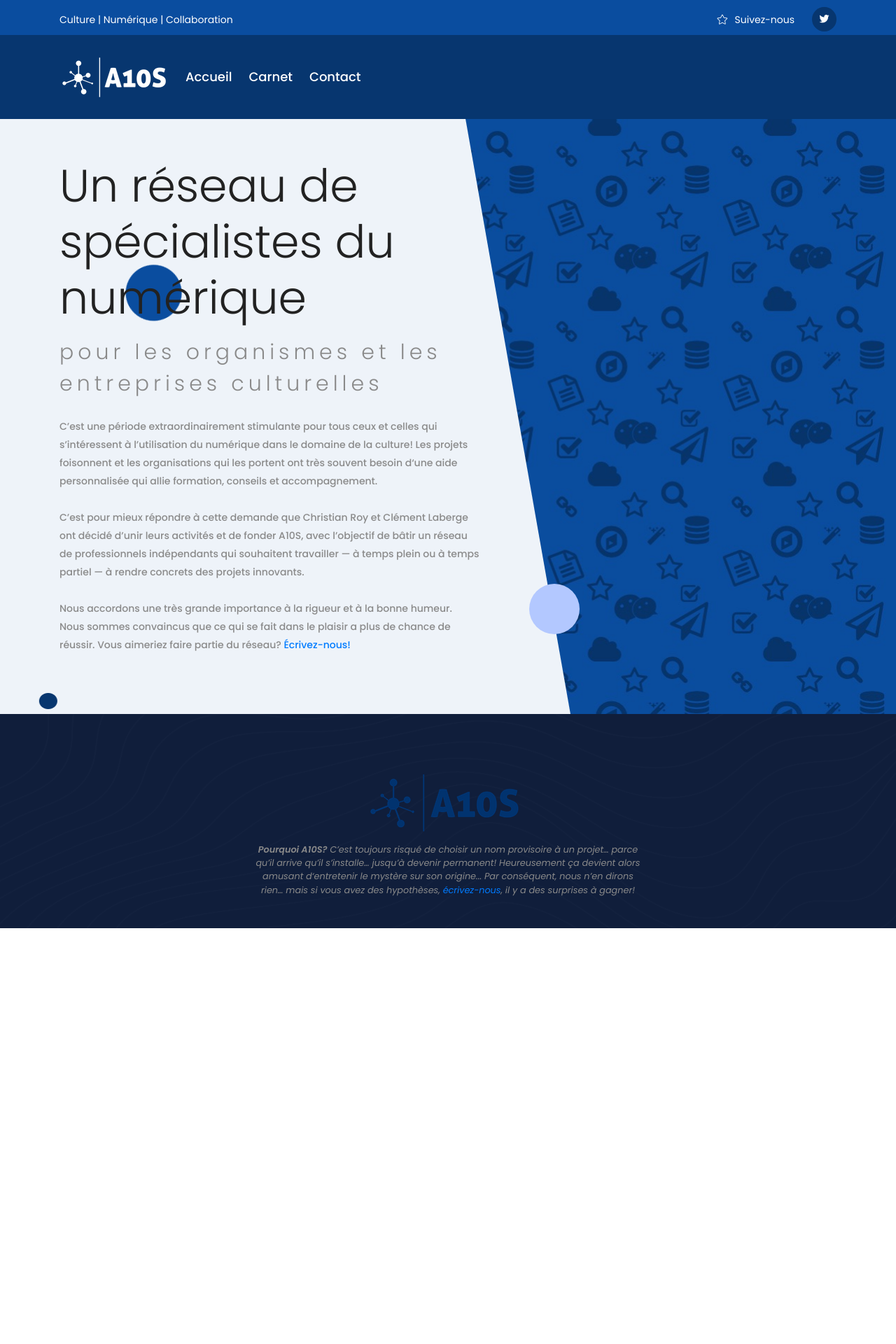
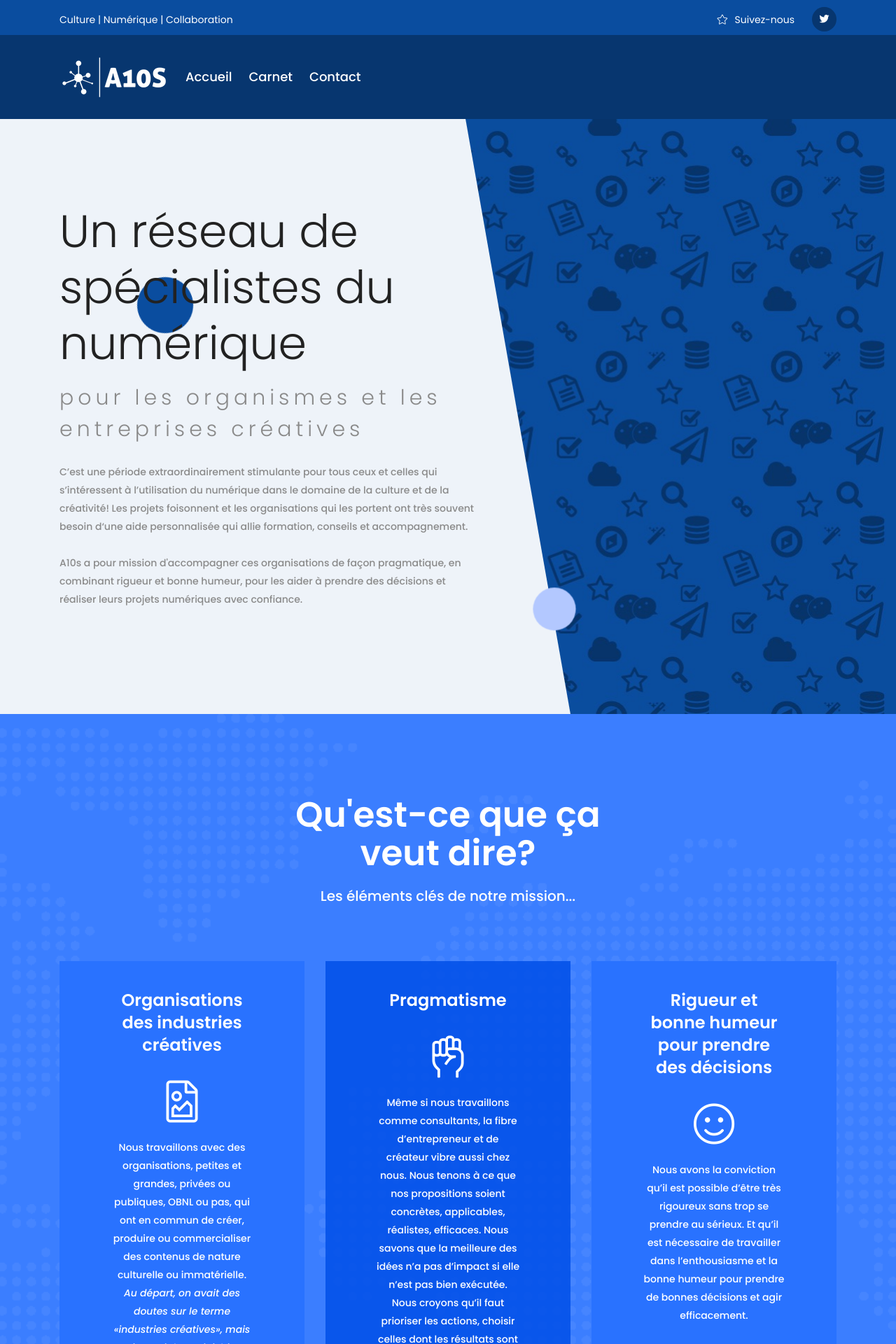
Before and after one commit to a10s-ca/a10s.ca, a Jekyll site: the page built from index.html, in a window 1280 px wide. Shown: the top 1920 px of the page at 70% size. Built offline with Jekyll 4.4.1, drawn with Linux system fonts in a browser that asks for light colours; before the commit the page ends 1326 px from its top, so only the background shows below that; some of the changed text lies outside the part shown.

Commit message:
New version for 2022

```diff
--- a/_includes/hero_area.html
+++ b/_includes/hero_area.html
@@ -7,13 +7,11 @@
             <div class="col-lg-7 col-md-9">
                 <div class="banner-content">
                     <h1 class="title wow fadeInLeft" data-wow-duration="1.2s" data-wow-delay="1s">Un réseau de spécialistes du numérique</h1>
-                    <span class="wow fadeInLeft" data-wow-duration="1.2s" data-wow-delay="1.5s">pour les organismes et les entreprises culturelles</span>
+                    <span class="wow fadeInLeft" data-wow-duration="1.2s" data-wow-delay="1.5s">pour les organismes et les entreprises créatives</span>
                     <p class="wow fadeInLeft" data-wow-duration="1.2s" data-wow-delay="2s">
-                      C’est une période extraordinairement stimulante pour tous ceux et celles qui s’intéressent à l’utilisation du numérique dans le domaine de la culture! Les projets foisonnent et les organisations qui les portent ont très souvent besoin d‘une aide personnalisée qui allie formation, conseils et accompagnement.
+                      C’est une période extraordinairement stimulante pour tous ceux et celles qui s’intéressent à l’utilisation du numérique dans le domaine de la culture et de la créativité! Les projets foisonnent et les organisations qui les portent ont très souvent besoin d‘une aide personnalisée qui allie formation, conseils et accompagnement.
                       <br/><br/>
-                      C’est pour mieux répondre à cette demande que Christian Roy et Clément Laberge ont décidé d’unir leurs activités et de fonder A10S, avec l’objectif de bâtir un réseau de professionnels indépendants qui souhaitent travailler — à temps plein ou à temps partiel — à rendre concrets des projets innovants.
-                      <br/><br/>
-                      Nous accordons une très grande importance à la rigueur et à la bonne humeur. Nous sommes convaincus que ce qui se fait dans le plaisir a plus de chance de réussir. Vous aimeriez faire partie du réseau? <a href="/contact">Écrivez-nous!</a>
+                      A10s a pour mission d'accompagner ces organisations de façon pragmatique, en combinant rigueur et bonne humeur, pour les aider à prendre des décisions et réaliser leurs projets numériques avec confiance.
                     </p>
                 </div>
             </div>
--- /dev/null
+++ b/_includes/mission_details.html
@@ -0,0 +1,53 @@
+<!--====== SERVICES PART START ======-->
+
+<section class="services-area">
+    <div class="container">
+        <div class="row justify-content-center">
+            <div class="col-lg-6">
+                <div class="section-title text-center">
+                    <h2 class="title"><span>Qu'est-ce que ça veut dire?</span></h2>
+                    <p>Les éléments clés de notre mission...</p>
+                </div>
+            </div>
+        </div>
+        <div class="row services-active">
+        	<div class="col-lg-4">
+        		<div class="services-item text-center mt-30">
+        			<h3 class="title">Organisations des industries créatives</h3>
+        			<i class="fal fa-file-image"></i>
+        			<p>Nous travaillons avec des organisations, petites et grandes, privées ou publiques, OBNL ou pas, qui ont en commun de créer, produire ou commercialiser des contenus de nature culturelle ou immatérielle. <i>Au départ, on avait des doutes sur le terme «industries créatives», mais après <a href="https://fr.wikipedia.org/wiki/Industries_cr%C3%A9atives">avoir lu ceci</a>, à bien y penser, c’est en plein ça le fil conducteur de tous nos projets...</i></p>
+        		</div>
+        	</div>
+        	<div class="col-lg-4">
+        		<div class="services-item text-center mt-30">
+        			<h3 class="title">Pragmatisme</h3>
+        			<i class="fal fa-fist-raised"></i>
+        			<p>Même si nous travaillons comme consultants, la fibre d’entrepreneur et de créateur vibre aussi chez nous. Nous tenons à ce que nos propositions soient concrètes, applicables, réalistes, efficaces. Nous savons que la meilleure des idées n’a pas d’impact si elle n’est pas bien exécutée. Nous croyons qu’il faut prioriser les actions, choisir celles dont les résultats sont plus importants que les coûts, et tenir compte de l’effet d’ensemble des décisions spécifiques qui sont prises.</p>
+        		</div>
+        	</div>
+        	<div class="col-lg-4">
+        		<div class="services-item text-center mt-30">
+        			<h3 class="title">Rigueur et bonne humeur pour prendre des décisions</h3>
+        			<i class="fal fa-smile"></i>
+        			<p>Nous avons la conviction qu’il est possible d’être très rigoureux sans trop se prendre au sérieux. Et qu’il est nécessaire de travailler dans l’enthousiasme et la bonne humeur pour prendre de bonnes décisions et agir efficacement.</p>
+        		</div>
+        	</div>
+        	<div class="col-lg-4">
+        		<div class="services-item text-center mt-30">
+        			<h3 class="title">Réaliser des projets numériques</h3>
+        			<i class="fal fa-laptop-code"></i>
+        			<p>Pour nous, le «numérique», au-delà du buzzword, c’est l’intersection des technologies de l’information, et de nouvelles pratiques de travail et de relation avec le public. Nos expériences et nos expertises sont ancrées là-dedans: les membres de notre réseau ont comme point commun d’oeuvrer dans ce secteur, et d’être confortable à travailler sur cette intersection.</p>
+        		</div>
+        	</div>
+        	<div class="col-lg-4">
+        		<div class="services-item text-center mt-30">
+        			<h3 class="title">Confiance</h3>
+        			<i class="fal fa-chart-bar"></i>
+        			<p>Travailler avec des gens qui ont de l’expérience et qui ont déjà réalisé avec succès des projets complexes, s’appuyer sur des données pour prendre des décisions, utiliser les bons outils au bon moment, être accompagné par des gens qui peuvent agir comme «interprètes» entre les besoins utilisateurs et le jargon technique, c’est autant de façons d’avancer en ayant confiance que son projet soit un succès.</p>
+        		</div>
+        	</div>
+        </div>
+    </div>
+</section>
+
+<!--====== SERVICES PART ENDS ======-->
--- /dev/null
+++ b/_includes/services.html
@@ -0,0 +1,102 @@
+<!--====== SERVICES 3 PART START ======-->
+
+<section class="services-3-area pb-125">
+    <div class="container">
+        <div class="row justify-content-center">
+            <div class="col-lg-6">
+                <div class="section-title text-center">
+                    <h2 class="title">Sur quoi travaillons-nous?</h2>
+                    <p>Nous choisissons de nous adapter à chaque projet selon son contexte et ses contraintes, mais nous avons aussi un «coffre à outils» de technologies, de méthodologies et de sujets avec lesquels nous travaillons avec plaisir et efficacité.</p>
+                </div>
+            </div>
+        </div>
+        <div class="row justify-content-center">
+            <div class="col-lg-3 col-md-6 col-sm-7">
+                <div class="services-item mt-30 text-center wow fadeIn" data-wow-duration="1500ms" data-wow-delay="0ms">
+                    <i class="fal fa-table mb-15"></i><br>
+                    <h4 class="title">Airtable</h4>
+                    <p>Système convivial de gestion de base de données</p>
+                </div>
+            </div>
+            <div class="col-lg-3 col-md-6 col-sm-7">
+                <div class="services-item mt-30 text-center wow fadeIn" data-wow-duration="1500ms" data-wow-delay="300ms">
+                    <i class="fal fa-umbrella-beach mb-15"></i><br>
+                    <h4 class="title">Zapier, Stacker et outils «nocode»</h4>
+                    <p>Interactions et interfaces</p>
+                </div>
+            </div>
+            <div class="col-lg-3 col-md-6 col-sm-7">
+                <div class="services-item mt-30 text-center wow fadeIn" data-wow-duration="1500ms" data-wow-delay="600ms">
+                    <i class="fal fa-analytics mb-15"></i><br>
+                    <h4 class="title">Google Analytics et Search Console</h4>
+                    <p>Et les autres outils de la suite marketing de Google, </p>
+                </div>
+            </div>
+            <div class="col-lg-3 col-md-6 col-sm-7">
+                <div class="services-item mt-30 text-center wow fadeIn" data-wow-duration="1500ms" data-wow-delay="900ms">
+                    <i class="fal fa-spider mb-15"></i><br>
+                    <h4 class="title">Hercules</h4>
+                    <p>Plateforme de moissonnage de données sur le web</p>
+                    <a href="https://www.hercules.report/" target="blank">En savoir plus... <i class="far fa-long-arrow-right"></i></a>
+                </div>
+            </div>
+            <div class="col-lg-3 col-md-6 col-sm-7">
+                <div class="services-item mt-30 text-center wow fadeIn" data-wow-duration="1500ms" data-wow-delay="900ms">
+                    <i class="fal fa-head-side-brain mb-15"></i><br>
+                    <h4 class="title">TAMIS</h4>
+                    <p>L'IA pour générer des métadonnées enrichies.</p>
+                    <a href="https://tamis.ca/" target="blank">En savoir plus...<i class="far fa-long-arrow-right"></i></a>
+                </div>
+            </div>
+            <div class="col-lg-3 col-md-6 col-sm-7">
+                <div class="services-item mt-30 text-center wow fadeIn" data-wow-duration="1500ms" data-wow-delay="600ms">
+                    <i class="fal fa-users mb-15"></i><br>
+                    <h4 class="title">Analyse et documentation des besoins</h4>
+                    <p>Notamment avec la technique <a href="https://fr.wikipedia.org/wiki/QQOQCCP">QQOQCCP</a> et les <a href="https://fr.wikipedia.org/wiki/R%C3%A9cit_utilisateur">récits utilisateurs</a>.</p>
+                </div>
+            </div>
+            <div class="col-lg-3 col-md-6 col-sm-7">
+                <div class="services-item mt-30 text-center wow fadeIn" data-wow-duration="1500ms" data-wow-delay="600ms">
+                    <i class="fal fa-calendar-alt mb-15"></i><br>
+                    <h4 class="title">Planification et gestion de projets</h4>
+                    <p>Stratégie, cahiers des charges, budgets, échéanciers.</p>
+                </div>
+            </div>
+            <div class="col-lg-3 col-md-6 col-sm-7">
+                <div class="services-item mt-30 text-center wow fadeIn" data-wow-duration="1500ms" data-wow-delay="600ms">
+                    <i class="fal fa-comments-alt mb-15"></i><br>
+                    <h4 class="title">Médiation numérique</h4>
+                    <p>Accompagnement, interfaçage avec les équipes de développement.</p>
+                </div>
+            </div>
+            <div class="col-lg-3 col-md-6 col-sm-7">
+                <div class="services-item mt-30 text-center wow fadeIn" data-wow-duration="1500ms" data-wow-delay="600ms">
+                    <i class="fal fa-eye mb-15"></i><br>
+                    <h4 class="title">Audit de découvrabilité</h4>
+                    <p>Évaluation multifacettes des stratégies utilisées.</p>
+                </div>
+            </div>
+            <div class="col-lg-3 col-md-6 col-sm-7">
+                <div class="services-item mt-30 text-center wow fadeIn" data-wow-duration="1500ms" data-wow-delay="600ms">
+                    <i class="fal fa-ruler mb-15"></i><br>
+                    <h4 class="title">Mesure d'impacts</h4>
+                    <p>Évaluation du succès des efforts de stimulation de la découvrabilité.</p>
+                </div>
+            </div>
+            <div class="col-lg-3 col-md-6 col-sm-7">
+                <div class="services-item mt-30 text-center wow fadeIn" data-wow-duration="1500ms" data-wow-delay="600ms">
+                    <i class="fal fa-balance-scale-left mb-15"></i><br>
+                    <h4 class="title">Étude de faisabilité</h4>
+                    <p>Analyse de projets, validation des solutions, estimations de coûts.</p>
+                </div>
+            </div>
+            <div class="col-lg-3 col-md-6 col-sm-7">
+                <div class="services-item mt-30 text-center wow fadeIn" data-wow-duration="1500ms" data-wow-delay="600ms">
+                    <i class="fal fa-shapes mb-15"></i><br>
+                    <h4 class="title">Prototypage et preuves de concept</h4>
+                    <p>De solutions technologiques appliquées à des problèmes concrets.</p>
+                </div>
+            </div>
+        </div>
+    </div>
+</section>
--- a/_includes/team.html
+++ b/_includes/team.html
@@ -1,64 +1,32 @@
-    <!--====== TEAM PART START ======-->
+<!--====== TEAM 2 PART START ======-->
 
-    <section class="team-area pt-130 pb-130">
+<section class="team-2-area">
     <div class="container">
-            <div class="row align-items-center">
-                <div class="col-lg-5">
-                    <div class="team-title">
-                        <h3 class="title">Équipe <br> <span>Nos <span>collaborateurs</span></span></h3>
+        <div class="row ">
+            <div class="col-lg-9">
+                <div class="section-title mt-45">
+                    <h2 class="title">Le réseau</h2>
+                    <p class="text">A10s est formé d'un réseau de professionnels indépendants qui souhaitent travailler — à temps plein ou à temps partiel — à rendre concrets des projets innovants.
+                    <br/><br/>
+                    Nous accordons une très grande importance à la rigueur et à la bonne humeur. Nous sommes convaincus que ce qui se fait dans le plaisir a plus de chance de réussir. Si cela vous rejoint et que vous aimeriez faire partie du réseau, <a href="/contact">écrivez-nous!</a></p>
                 </div>
             </div>
-                <div class="col-lg-7">
-                    <div class="row team-active">
-                        <div class="col-lg-6">
-                            <div class="team-item">
-                                <img src="{{relative_url}}/assets/images/team-1.jpg" alt="team">
-                                <div class="team-overlay">
-                                    <div class="team-contet text-center">
+            <div class="col-lg-3">
+            	<div class="row justify-content-center">
+            		<div class="col-lg-6 col-md-6 col-sm-8">
+            			<div class="team-item mt-30">
+            				<div class="team-thumb">
+            					<img src="/assets/images/christian.jpg" alt="postteam">
             					<ul>
-                                            <li><a href="#"><i class="fab fa-facebook-f"></i></a></li>
-                                            <li><a href="#"><i class="fab fa-twitter"></i></a></li>
-                                            <li><a href="#"><i class="fab fa-google-plus-g"></i></a></li>
-                                            <li><a href="#"><i class="fab fa-instagram"></i></a></li>
+                        <li><a href="https://www.linkedin.com/in/christianroyquebec/" target="blank"><i class="fab fa-linkedin"></i></a></li>
+            						<li><a href="https://twitter.com/christianroy" target="blank"><i class="fab fa-twitter"></i></a></li>
+            						<li><a href="https://github.com/christianroy" target="blank"><i class="fab fa-github"></i></a></li>
+            						<li><a href="http://unchristianroy.com/" target="blank"><i class="fab fa-browser"></i></a></li>
             					</ul>
-                                        <h5 class="title">Rufus A. Morales</h5>
-                                        <span>Product Designer Il est barbu et a beaucoup  de talent pour illustrer des oiseaux sur uen feilles de paiper.</span>
             				</div>
-                                </div>
-                            </div>
-                        </div>
-                        <div class="col-lg-6">
-                            <div class="team-item">
-                                <img src="{{relative_url}}/assets/images/team-2.jpg" alt="team">
-                                <div class="team-overlay">
-                                    <div class="team-contet text-center">
-                                        <ul>
-                                            <li><a href="#"><i class="fab fa-facebook-f"></i></a></li>
-                                            <li><a href="#"><i class="fab fa-twitter"></i></a></li>
-                                            <li><a href="#"><i class="fab fa-google-plus-g"></i></a></li>
-                                            <li><a href="#"><i class="fab fa-instagram"></i></a></li>
-                                        </ul>
-                                        <h5 class="title">Rufus A. Morales</h5>
-                                        <span>Product Designer</span>
-                                    </div>
-                                </div>
-                            </div>
-                        </div>
-
-                        <div class="col-lg-6">
-                            <div class="team-item">
-                                <img src="{{relative_url}}/assets/images/team-1.jpg" alt="team">
-                                <div class="team-overlay">
-                                    <div class="team-contet text-center">
-                                        <ul>
-                                            <li><a href="#"><i class="fab fa-facebook-f"></i></a></li>
-                                            <li><a href="#"><i class="fab fa-twitter"></i></a></li>
-                                            <li><a href="#"><i class="fab fa-google-plus-g"></i></a></li>
-                                            <li><a href="#"><i class="fab fa-instagram"></i></a></li>
-                                        </ul>
-                                        <h5 class="title">Rufus A. Morales</h5>
-                                        <span>Product Designer</span>
-                                    </div>
+            				<div class="team-content text-center">
+            					<h3 class="title">Christian Roy</h3>
+            					<span>Fondateur et consultant</span>
             				</div>
             			</div>
             		</div>
@@ -68,4 +36,4 @@
     </div>
 </section>
 
-    <!--====== TEAM PART ENDS ======-->
+<!--====== TEAM 2 PART ENDS ======-->
--- a/_sass/_services.scss
+++ b/_sass/_services.scss
@@ -41,7 +41,6 @@
 
 	}
 	& .services-item{
-		background-image: url(../images/services-thumb.png);
 		background-size: cover;
 		background-position: center;
 		background-repeat: no-repeat;
--- a/index.html
+++ b/index.html
@@ -4,6 +4,9 @@
 ---
 
 {% include hero_area.html %}
+{% include mission_details.html %}
+{% include services.html %}
+{% include team.html %}
 
 <script type="application/ld+json">{% include website.json %}</script>
 <script type="application/ld+json">{% include webpage.json %}</script>
```
Also changed, not shown: assets/images/christian.jpg (added). Lines whose indentation alone changed are shown as unchanged.
